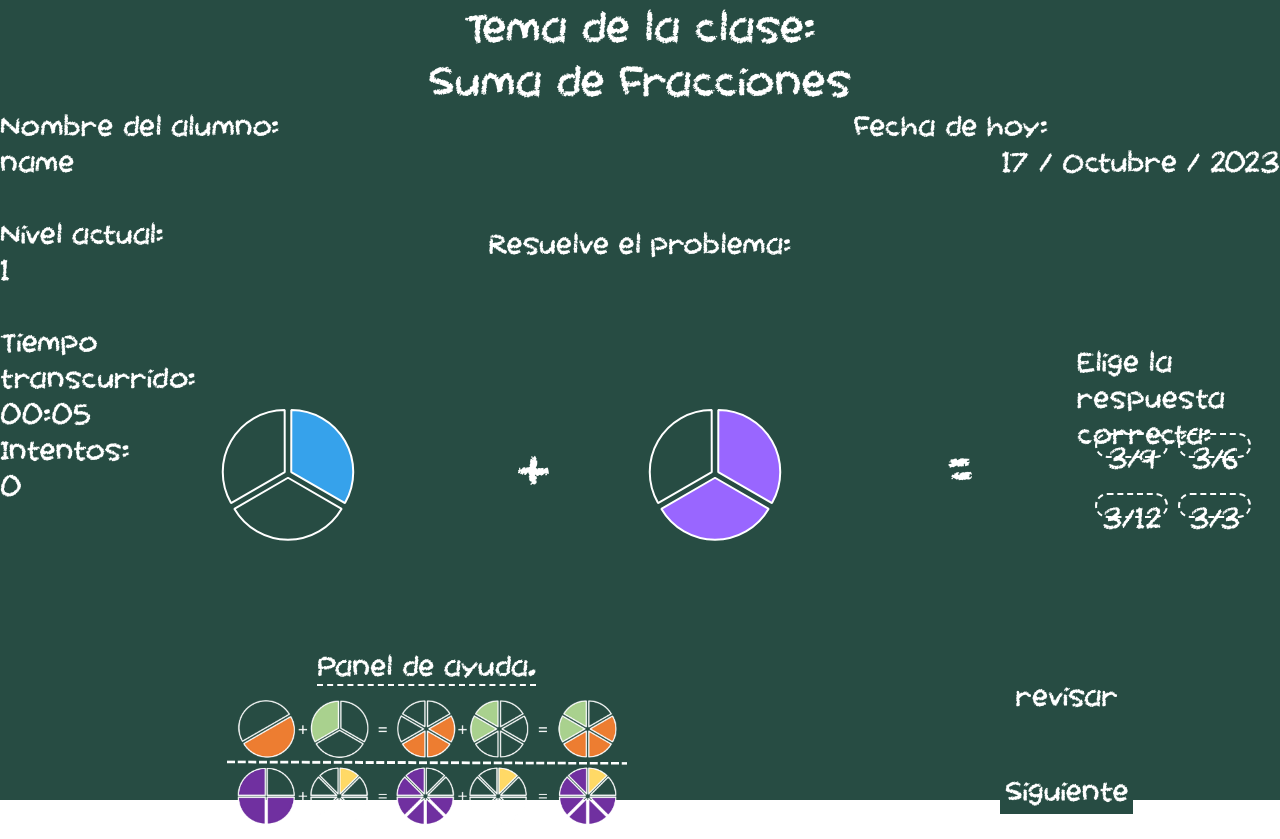
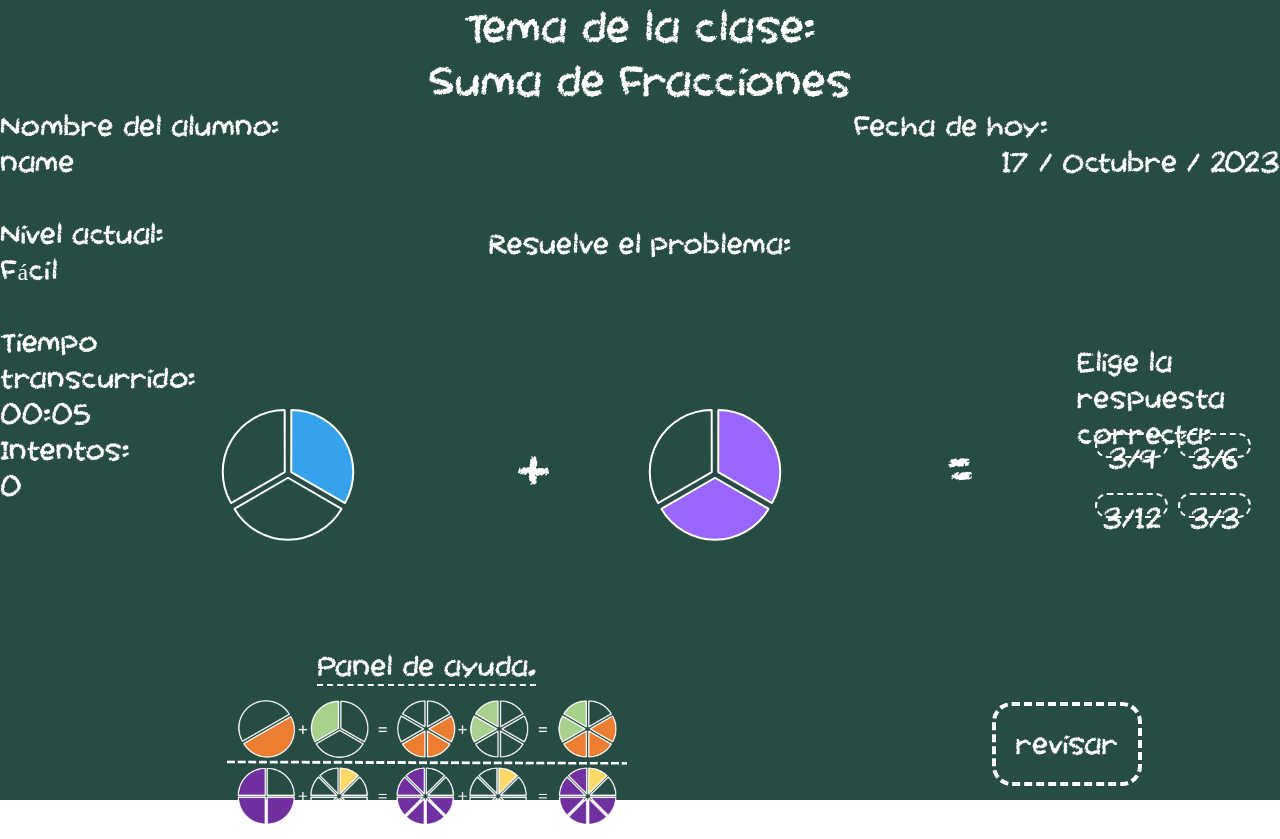
Before and after one commit to RamonCamacho8/fraction-learning-react, a React (Create React App) app: page /board in a window 1280 px wide. Built offline with nearby package versions, Linux system fonts and the light colour scheme.

Commit message:
Terminado
Se actualizando los intentos, la dificultad, y se agregó propiedad Focus de CSS a los botones de respuesta.

```diff
--- a/src/App.js
+++ b/src/App.js
@@ -8,6 +8,7 @@ import Test from "./pages/Test";
 import { PersonalityProvider } from "./Context/PersonalityContext";
 import { LanguageProvider } from "./Context/LanguageContext";
 import { UserProvider } from "./Context/UserContext";
+import { StatsProvider } from "./Context/StatsContext";
 
 import "bootstrap/dist/css/bootstrap.min.css";
 
@@ -15,6 +16,7 @@ function App() {
 
   return (
     <UserProvider>
+      <StatsProvider>
       <LanguageProvider>
         <PersonalityProvider>
 
@@ -26,6 +28,7 @@ function App() {
 
         </PersonalityProvider>
       </LanguageProvider>
+      </StatsProvider>
     </UserProvider>
   );
 }
--- /dev/null
+++ b/src/Context/StatsContext.js
@@ -0,0 +1,20 @@
+import {createContext, useContext, useState } from 'react';
+
+
+const StatsContext = createContext();
+
+export const StatsProvider = (props) => {
+
+    const [trys, setTrys] = useState(0);
+    const [time, setTime] = useState(0);
+
+    return (
+        <StatsContext.Provider value={{ trys, setTrys, time, setTime }}>
+            {props.children}
+        </StatsContext.Provider>
+    );
+}
+
+export const useStats = () => {
+    return useContext(StatsContext);
+}
--- a/src/Persistence/lang/lang.json
+++ b/src/Persistence/lang/lang.json
@@ -71,6 +71,11 @@
       "buttons": {
         "check": "revisar",
         "next": "Siguiente"
+      },
+      "difficulty": {
+        "easy": "Fácil",
+        "medium": "Medio",
+        "hard": "Difícil"
       }
     }
   },
@@ -143,6 +148,11 @@
       "buttons": {
         "check": "Check",
         "next": "Next"
+      },
+      "difficulty": {
+        "easy": "Easy",
+        "medium": "Medium",
+        "hard": "Hard"
       }
     }
   }
--- a/src/components/ButtonsSection/index.jsx
+++ b/src/components/ButtonsSection/index.jsx
@@ -3,11 +3,13 @@ import { useLanguage } from '../../Context/LanguageContext';
 import { useExercices } from '../../Context/ExercicesContext';
 import { isCorrectAnswer } from '../../Controllers/ExercicesController';
 import { useNavigate } from 'react-router-dom';
+import { useStats } from '../../Context/StatsContext';
 
 export default function ButtonsSection(){
 
     const { languageData } = useLanguage();
     const traductionText = languageData['board'];
+    const {trys,setTrys, setTime} = useStats();
 
     const {selectedAnswer, currentExercice,hasNextExercice, nextExercice, hastNextDifficulty, nextDifficulty} = useExercices();
 
@@ -27,10 +29,11 @@ export default function ButtonsSection(){
                         }else{
                             navigate('/');
                         }
+                        setTrys(0);
+                        setTime(0);
                     }
                     else {
-                        alert('Wrong answer');
-
+                        setTrys(trys+1);
                     }
 
                 }}>{traductionText.buttons.check}</button>
@@ -40,22 +43,12 @@ export default function ButtonsSection(){
     }
 
 
-    const NextButton = () => {
-
-        return(
-            <div className="nextButton">
-                <button className="nextText">{traductionText.buttons.next}</button>
-            </div>
-        );
-
-    }
 
 
     return(
         <div className="buttonsSection">
 
             <CheckButton />
-            <NextButton  />
 
         </div>
     );
--- a/src/components/ButtonsSection/style.css
+++ b/src/components/ButtonsSection/style.css
@@ -23,3 +23,10 @@
   .button:active {
     transform: scale(0.9);
   }
+
+  .checkText{
+    border: 4px dashed white;
+    border-radius: 20px;
+    padding: 20px;
+
+  }
--- a/src/components/ProblemSection/style.css
+++ b/src/components/ProblemSection/style.css
@@ -123,19 +123,12 @@
     border-radius: 30px;
 }
 
-.answerButton:hover:enabled {
+
+
+.answerButton:hover {
     background: rgb(26, 50, 44);
 }
 
-.answerButton:active:enabled {
-    transform: scale(0.9);
+.answerButton:focus {
+    background-color: rgb(26, 50, 44);
 }
-
-.answerButton:disabled{
-    width: 100%;
-    height: 50%;
-    background: none;
-    color: #ff4a4a;
-    border: 2px dashed #bcbcbc;
-    border-radius: 30px;
-}
--- a/src/components/StatsSection/index.jsx
+++ b/src/components/StatsSection/index.jsx
@@ -1,38 +1,34 @@
 import { useState, useEffect } from "react";
-
-function ErrosPanel({trys, text}){
+import { useLanguage } from "../../Context/LanguageContext";
+import { useExercices } from "../../Context/ExercicesContext";
+import { useStats } from "../../Context/StatsContext";
 
 
 
-    return(
-        <div className="errorsPanel">
-            <div className="errors">{text}</div>
-            <div className="errorsField">{`${trys}`}</div>
-        </div>
-    );
-}
 
-function HelpsPanel({numHelps}){
-    numHelps = numHelps || 0;
-    return(
-        <div className="helpsPanel">
-            <div className="helps">Ayudas:</div>
-            <div className="helpsField">{numHelps}</div>
-        </div>
-    );
-}
+
+
+
+
+export default function StatsSection(){
+
+    const { languageData } = useLanguage();
+    const traductionText = languageData["board"].statsPanel;
+    const { difficulty } = useExercices();
+    const difficultyText = languageData["board"].difficulty;
+    const {time, setTime} = useStats();
+    const {trys} = useStats();
+
+    function TimePanel(){
+
+        //const [time, setTime] = useState(0);
+        const [isRunning, setIsRunning] = useState(true);
 
         function formatTime(time){
             let minutes = Math.floor(time / 60);
             let seconds = time % 60;
             return `${minutes < 10 ? '0'+minutes: minutes}:${seconds < 10 ? '0'+seconds: seconds}`;
         }
-
-function TimePanel({text}){
-    // state to store time
-    const [time, setTime] = useState(0);
-    // state to check stopwatch running or not
-    const [isRunning, setIsRunning] = useState(true);
 
         useEffect(() => {
             let intervalId;
@@ -45,40 +41,49 @@ function TimePanel({text}){
 
         let stringTime = formatTime(time);
 
-    // Method to start and stop timer
         const startAndStop = () => {
             setIsRunning(!isRunning);
         };
 
-    // Method to reset timer back to 0
         const reset = () => {
             setTime(0);
         };
 
         return(
             <div className="timePanel">
-            <div className="time">{text}</div>
+                <div className="time">{traductionText.time}</div>
                 <div className="timeField">{stringTime}</div>
             </div>
         );
 
     }
 
-function LevelPanel({text}){
+    const LevelPanel = () => {
         return(
             <div className="levelPanel">
-            <div className="level">{text}</div>
-            <div className="levelField">1</div>
+                <div className="level">{traductionText.level}</div>
+                <div className="levelField">{difficultyText[difficulty]}</div>
             </div>
         );
     }
 
-export default function StatsSection({text, trys}){
+    const TrysPanel = () => {
+
+        return(
+            <div className="errorsPanel">
+                <div className="errors">{traductionText.trys}</div>
+                <div className="errorsField">{`${trys}`}</div>
+            </div>
+        );
+
+
+    }
+
     return(
         <div className="statsSection">
-            <TimePanel text ={text.time} />
-            <ErrosPanel text = {text.trys} trys={trys}/>
-            <LevelPanel text = {text.level} />
+            <TimePanel  />
+            <TrysPanel />
+            <LevelPanel />
         </div>
     );
 }
--- a/src/pages/Board/index.jsx
+++ b/src/pages/Board/index.jsx
@@ -6,22 +6,13 @@ import HelpSection from "../../components/HelpSection";
 import ProblemSection from "../../components/ProblemSection";
 import ButtonsSection from "../../components/ButtonsSection";
 
-import { getExercicesByLevel } from "../../services/Excercices.js";
 import { useLanguage } from "../../Context/LanguageContext.js";
-
-import { useState } from "react";
-
 import { ExercicesProvider } from "../../Context/ExercicesContext.js";
 
 export default function Board({}) {
+
   const { languageData } = useLanguage();
   const lang = languageData["board"];
-
-  const exercises = getExercicesByLevel("easy");
-
-  const [trys, setTrys] = useState(0);
-
-
 
   return (
     <div className="board">
@@ -32,7 +23,7 @@ export default function Board({}) {
 
         <ButtonsSection  />
 
-        <StatsSection text={lang.statsPanel} trys={trys} />
+        <StatsSection text={lang.statsPanel}/>
 
       </ExercicesProvider>
       <HelpSection />
--- a/src/pages/Home/index.jsx
+++ b/src/pages/Home/index.jsx
@@ -3,7 +3,7 @@ import { useState } from "react";
 import { IconContext } from "react-icons";
 import { useLanguage } from "../../Context/LanguageContext.js";
 import { usePersonality } from "../../Context/PersonalityContext.js";
-import { getPersonality, getPersonality_v2 } from "../../services/Personality";
+import { getPersonality_v2 } from "../../services/Personality";
 import AudioRecorder from "../../components/AudioRecorder";
 import { useNavigate } from "react-router-dom";
 import { useUser } from "../../Context/UserContext";
```
Lines whose indentation alone changed are shown as unchanged.
